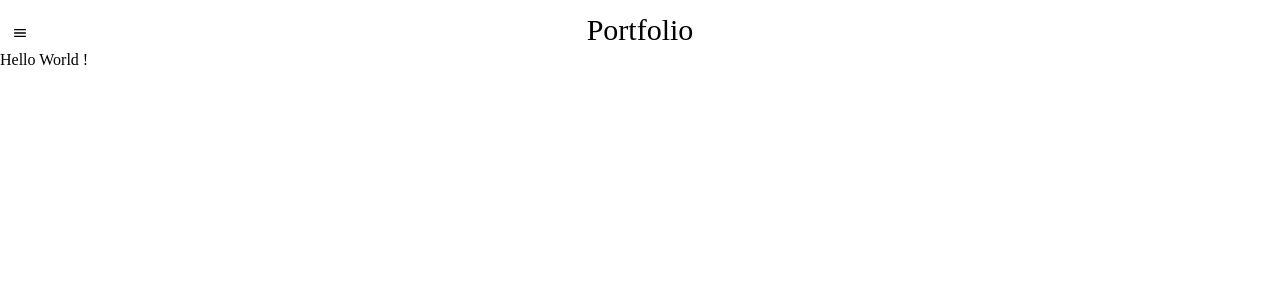
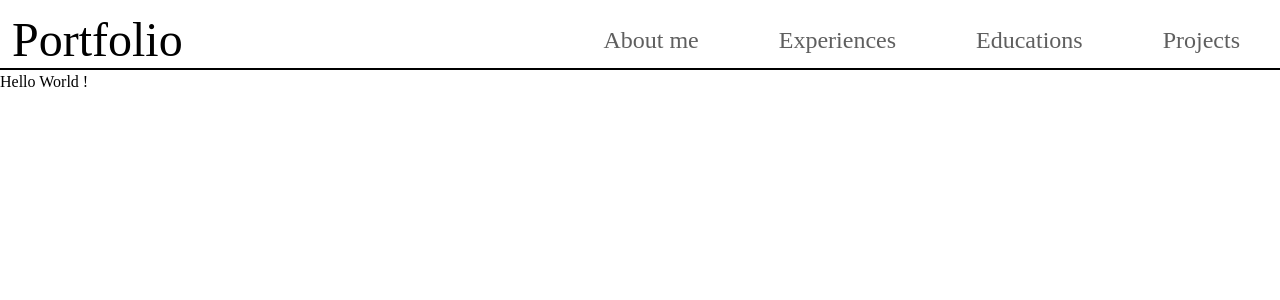
Before and after one commit to Louisp78/portfolioV2, a Nuxt app: page / in a window 1280 px wide. Shown: the top 300 px of the page. Built offline with nearby package versions, Linux system fonts and the light colour scheme.

Commit message:
feat: appbar responsive

```diff
--- a/layouts/default.vue
+++ b/layouts/default.vue
@@ -1,34 +1,44 @@
 <template>
   <div>
     <nav>
-      <ul class="flex flex-row justify-center items-center">
-        <li class="z-10">
-          <h1 class="pt-3">
+      <ul class="flex justify-center lg:justify-between items-center">
+        <li class="z-10 ">
+          <h1 class="text-3xl lg:text-5xl pt-3 lg:pl-3 ">
             Portfolio
           </h1>
         </li>
-        <ul class="hidden flex-row">
-          <li>About me</li>
-          <li>Experiences</li>
-          <li>Educations</li>
-          <li>projects</li>
-        </ul>
+        <li>
+          <ul class="hidden lg:flex menu-item lg:pt-3">
+            <li><NuxtLink><h1>About me</h1></NuxtLink></li>
+            <li><NuxtLink><h1>Experiences</h1></NuxtLink></li>
+            <li><NuxtLink><h1>Educations</h1></NuxtLink></li>
+            <li><NuxtLink><h1>Projects</h1></NuxtLink></li>
+          </ul>
+        </li>
       </ul>
       <a
-        class="absolute top-0 left-0 p-3 mt-2 z-10 hover:cursor-pointer"
+        class="absolute top-0 left-0 p-3 mt-2 z-10 hover:cursor-pointer lg:hidden"
         @click="handleBurgerMenu"
       >
         <Icon :name="menuOpened ? 'material-symbols:close-rounded' : 'material-symbols:menu-rounded'" />
       </a>
-      <div
+      <ul
         v-if="menuOpened"
-        class="menu-item absolute top-0 left-0 bg-sand w-screen h-screen flex flex-col justify-center items-center gap-10"
+        class="menu-item absolute top-0 left-0 bg-sand w-screen h-screen flex flex-col justify-center items-center gap-10 lg:hidden"
       >
-        <NuxtLink><h1>About me</h1></NuxtLink>
-        <NuxtLink><h1>Experiences</h1></NuxtLink>
-        <NuxtLink><h1>Educations</h1></NuxtLink>
-        <NuxtLink><h1>Projects</h1></NuxtLink>
-      </div>
+        <li>
+          <NuxtLink>
+            <h1>About me</h1>
+          </NuxtLink>
+        </li>
+        <li>
+          <NuxtLink>
+            <h1>Experiences</h1>
+          </NuxtLink>
+        </li>
+        <li><NuxtLink><h1>Educations</h1></NuxtLink></li>
+        <li><NuxtLink><h1>Projects</h1></NuxtLink></li>
+      </ul>
     </nav>
     <div class="border-red-800 border-3">
       <slot />
@@ -45,17 +55,15 @@ function handleBurgerMenu() {
 </script>
 
 <style scoped lang="postcss">
-li {
-  @apply flex px-10 items-center;
-}
-
-h1 {
-  @apply text-3xl;
-
-}
 .menu-item {
   h1 {
-    @apply hover:cursor-pointer duration-100 hover:text-burnedSand select-none;
+    @apply text-2xl  duration-100 select-none;
+  }
+  a {
+    @apply flex px-10 py-3 items-center text-moon hover:text-burnedSand hover:cursor-pointer;
   }
 }
+nav {
+  @apply border-b-2;
+}
 </style>
--- a/tailwind.config.js
+++ b/tailwind.config.js
@@ -19,6 +19,7 @@ export default {
     colors: {
       sand: '#F9D6BA',
       burnedSand: '#FF4D00',
+      moon: '#5F5F5F',
     },
   },
   plugins: [],
```
